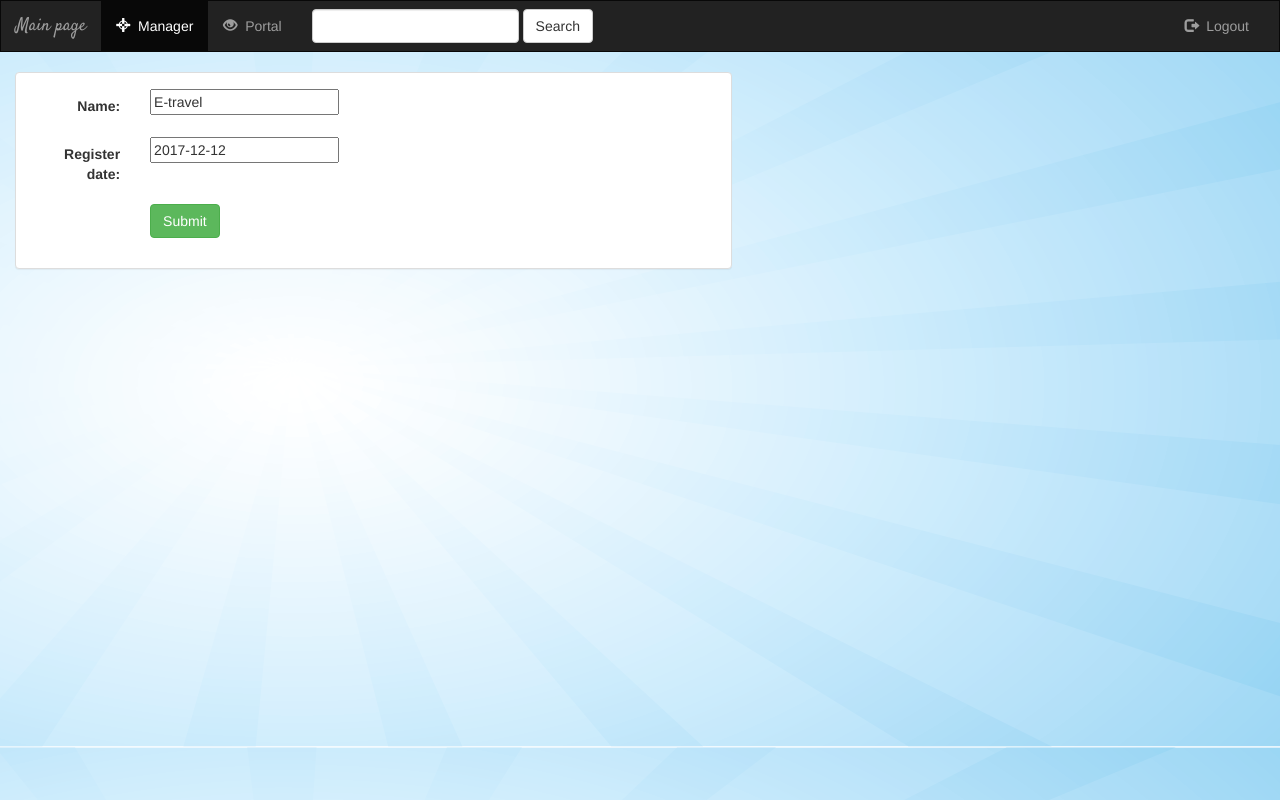
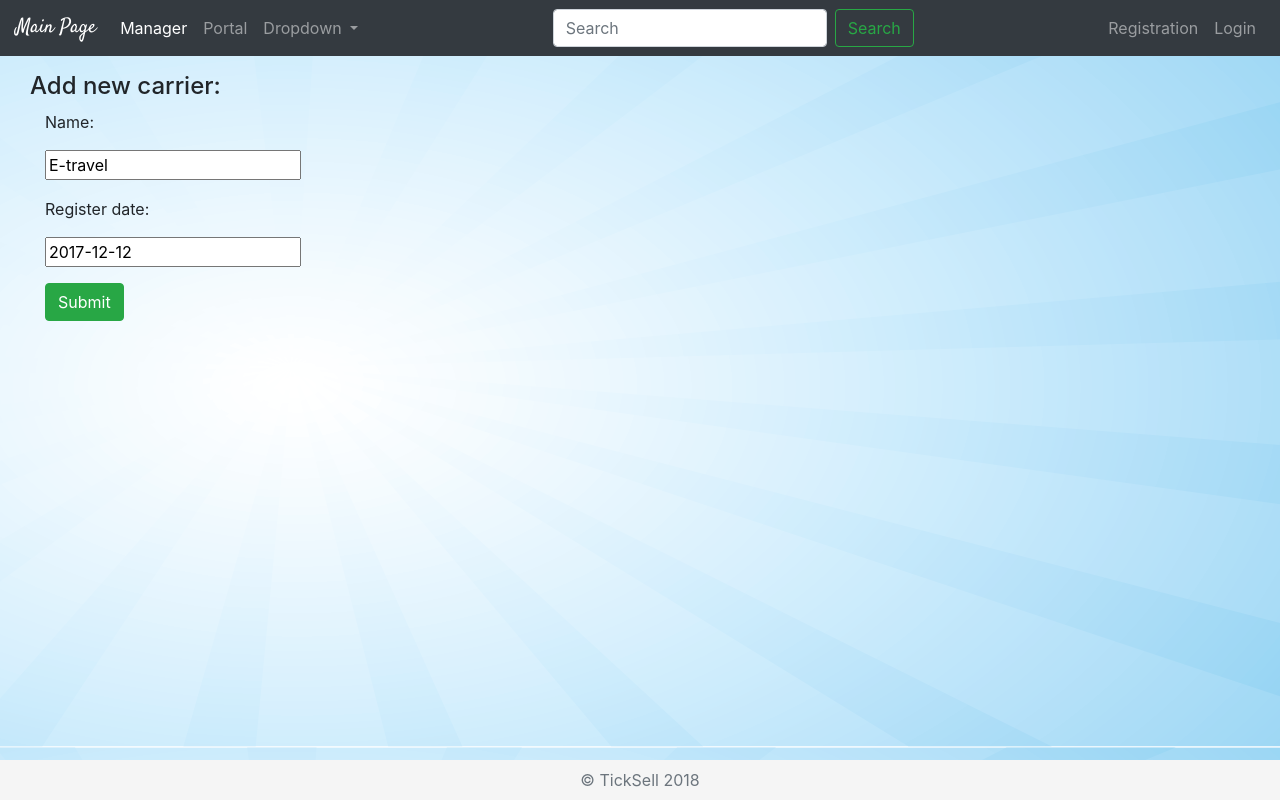
Before and after one commit to DmytroBartoshchuk/ts_test, a Django app: page /manager/carrier/11/ in a window 1280 px wide. Run offline with Django 3.2, Linux system fonts and the light colour scheme; data comes from the database, SQL or seed files in the repository; both versions use the stored data as it was after the commit; some libraries are stand-ins or nearby versions.

Commit message:
html structure part1 - main manager page

```diff
--- a/manager/static/manager/style.css
+++ b/manager/static/manager/style.css
@@ -1,5 +1,17 @@
 body{
     background: white url("images/background1.png");
+}
+
+.orders {
+    background: white url("http://www.papertrailecm.co.uk/images/orders.jpg");
+}
+
+.carriers {
+    background: white url("https://upload.wikimedia.org/wikipedia/commons/thumb/1/1c/Wright_Bros.jpg/640px-Wright_Bros.jpg");
+}
+
+.trips {
+    background: white url("https://www.tripit.com/blog/wp-content/uploads/2014/10/2173010.jpg");
 }
 
 .navbar{
@@ -9,3 +21,12 @@ body{
 .navbar-brand{
     font-family: 'Satisfy', cursive;
 }
+
+.footer {
+    position: absolute;
+    bottom: 0;
+    width: 100%;
+    height: 40px;
+    line-height: 40px;
+    background-color: #f5f5f5;
+}
--- a/manager/templates/carriers/carrier_form.html
+++ b/manager/templates/carriers/carrier_form.html
@@ -3,6 +3,7 @@
 {% block nav_active %}active{% endblock %}
 {% block content %}
     <div class="container-fluid">
+        <h4>Add new carrier: </h4>
         <div class="row">
             <div class="col-sm-12 col-sm-7">
                 <div class="panel panel-default">
--- a/manager/templates/carriers/detail.html
+++ b/manager/templates/carriers/detail.html
@@ -1,6 +1,7 @@
 {% extends "layouts/master.html" %}
 {% block title %}Manager{% endblock %}
 {% block nav_active %}active{% endblock %}
+
 {% block content %}
     <h1>{{carrier.name}}</h1>
     <h2>Registered: {{carrier.register_date}}</h2>
--- a/manager/templates/carriers/index.html
+++ b/manager/templates/carriers/index.html
@@ -19,6 +19,7 @@
                         <input type="hidden" name="carrier_id" value="{{ carrier.id }}">
                         <button type="submit" class="btn btn-default btn-sm">
                             <span class="glyphicon glyphicon-trash"></span>
+                            Delete
                         </button>
                     </form>
                     <form action="{% url 'manager:carrier-update' carrier.id %}" method="post">
--- a/manager/templates/layouts/master.html
+++ b/manager/templates/layouts/master.html
@@ -1,65 +1,85 @@
-<!DOCTYPE html>
+<!doctype html>
 <html lang="en">
   <head>
-    <meta charset="UTF-8">
+    <!-- Required meta tags -->
+    <meta charset="utf-8">
+    <meta name="viewport" content="width=device-width, initial-scale=1, shrink-to-fit=no">
     <title>{% block title %}TickSell{% endblock %}</title>
     {% load staticfiles %}
-    <link rel="stylesheet" type="text/css" href="https://maxcdn.bootstrapcdn.com/bootstrap/3.3.7/css/bootstrap.min.css" />
+    <!-- Bootstrap CSS -->
+    <link rel="stylesheet" href="https://maxcdn.bootstrapcdn.com/bootstrap/4.0.0/css/bootstrap.min.css" integrity="sha384-Gn5384xqQ1aoWXA+058RXPxPg6fy4IWvTNh0E263XmFcJlSAwiGgFAW/dAiS6JXm" crossorigin="anonymous">
     <link rel="stylesheet" type="text/css" href="https://fonts.googleapis.com/css?family=Satisfy" />
+    <!-- Local CSS -->
     <link rel="stylesheet" type="text/css" href="{% static 'manager/style.css' %}" />
-    <script src="https://ajax.googleapis.com/ajax/libs/jquery/3.2.1/jquery.min.js"></script>
-    <script src="https://maxcdn.bootstrapcdn.com/bootstrap/4.0.0-beta.3/js/bootstrap.min.js"></script>
+
   </head>
   <body>
-    <nav class="navbar navbar-inverse">
-        <div class="container-fluid">
+    <!-- Navigation -->
+    <nav class="navbar navbar-expand-lg navbar-dark bg-dark mb-3">
+      <a class="navbar-brand" href="#">Main Page</a>
+      <button class="navbar-toggler" type="button" data-toggle="collapse" data-target="#navbarSupportedContent" aria-controls="navbarSupportedContent" aria-expanded="false" aria-label="Toggle navigation">
+        <span class="navbar-toggler-icon"></span>
+      </button>
 
-            <!-- Header -->
-            <div class="navbar-header">
-                <button type="button" class="navbar-toggle" data-toggle="collapse" data-target="#topNavBar">
-                    <span class="icon-bar"></span>
-                    <span class="icon-bar"></span>
-                    <span class="icon-bar"></span>
-                </button>
-                <!-- TODO: link to Main page -->
-                <a class="navbar-brand" href="{% url 'manager:index' %}">Main page</a>
+      <div class="collapse navbar-collapse" id="navbarSupportedContent">
+        <ul class="navbar-nav mr-auto">
+          <li class="nav-item {% block nav_active %}{% endblock %}">
+            <a class="nav-link" href="{% url 'manager:index' %}">Manager <span class="sr-only">(current)</span></a>
+          </li>
+          <li class="nav-item {% block nav_active_p %}{% endblock %}">
+            <a class="nav-link" href="{% url 'portal:index' %}">Portal</a>
+          </li>
+          <li class="nav-item dropdown">
+            <a class="nav-link dropdown-toggle" href="#" id="navbarDropdown" role="button" data-toggle="dropdown" aria-haspopup="true" aria-expanded="false">
+              Dropdown
+            </a>
+            <div class="dropdown-menu" aria-labelledby="navbarDropdown">
+              <a class="dropdown-item" href="{% url 'manager:carrier_list' %}">Carriers</a>
+              <a class="dropdown-item" href="{% url 'manager:trip_list' %}">Trips</a>
+              <a class="dropdown-item" href="{% url 'manager:order_list' %}">Orders</a>
+              <div class="dropdown-divider"></div>
+              <a class="dropdown-item" href="#">Something else here</a>
             </div>
-
-            <!-- Items -->
-            <div class="collapse navbar-collapse" id="topNavBar">
-                <ul class="nav navbar-nav">
-                    <li class="{% block nav_active %}{% endblock %}">
-                        <a href="{% url 'manager:index' %}">
-                            <span class="glyphicon glyphicon-screenshot" aria-hidden="true"></span>&nbsp;
-                            Manager
+          </li>
+        </ul>
+        <form class="form-inline my-2 my-lg-0">
+          <input class="form-control mr-sm-2" type="search" placeholder="Search" aria-label="Search">
+          <button class="btn btn-outline-success my-2 my-sm-0" type="submit">Search</button>
+        </form>
+        <ul class="navbar-nav ml-auto">
+            <li class="">
+                <a class="nav-link" href="{% url 'manager:register' %}">
+                    <span class="" aria-hidden="true"></span>
+                    Registration
                 </a>
             </li>
-                    <li class="{% block nav_active_p %}{% endblock %}">
-                        <a href="{% url 'portal:index' %}">
-                            <span class="glyphicon glyphicon-eye-open" aria-hidden="true"></span>&nbsp;
-                            Portal
-                        </a>
-                    </li>
-                </ul>
-                <form class="navbar-form navbar-left" role="search" method="get" action="#">
-                    <div class="form-group">
-                        <input type="text" class="form-control" name="q" value="">
-                    </div>
-                    <button type="submit" class="btn btn-default">Search</button>
-                </form>
-                <ul class="nav navbar-nav navbar-right">
             <li class="">
-                        <a href="#">
-                            <span class="glyphicon glyphicon-log-out" aria-hidden="true"></span>&nbsp;
-                            Logout
+                <a class="nav-link" href="#">
+                    <span class="" aria-hidden="true"></span>
+                    Login
                 </a>
             </li>
         </ul>
       </div>
+    </nav>
 
-        </div>
-    </nav>
+    <!-- Content -->
+    <div class="container-fluid">
         {% block content %}
         {% endblock %}
+    </div>
+
+    <!-- Footer -->
+    <footer class="footer">
+        <div class="container-fluid text-center mb-0">
+            <span class="text-muted">&copy; TickSell 2018</span>
+        </div>
+    </footer>
+
+    <!-- Optional JavaScript -->
+    <!-- jQuery first, then Popper.js, then Bootstrap JS -->
+    <script src="https://code.jquery.com/jquery-3.2.1.slim.min.js" integrity="sha384-KJ3o2DKtIkvYIK3UENzmM7KCkRr/rE9/Qpg6aAZGJwFDMVNA/GpGFF93hXpG5KkN" crossorigin="anonymous"></script>
+    <script src="https://cdnjs.cloudflare.com/ajax/libs/popper.js/1.12.9/umd/popper.min.js" integrity="sha384-ApNbgh9B+Y1QKtv3Rn7W3mgPxhU9K/ScQsAP7hUibX39j7fakFPskvXusvfa0b4Q" crossorigin="anonymous"></script>
+    <script src="https://maxcdn.bootstrapcdn.com/bootstrap/4.0.0/js/bootstrap.min.js" integrity="sha384-JZR6Spejh4U02d8jOt6vLEHfe/JQGiRRSQQxSfFWpi1MquVdAyjUar5+76PVCmYl" crossorigin="anonymous"></script>
   </body>
 </html>
```
Also changed, not shown: manager/templates/manager/index.html (+29 -5 lines), db.sqlite3. Lines whose indentation alone changed are shown as unchanged.
